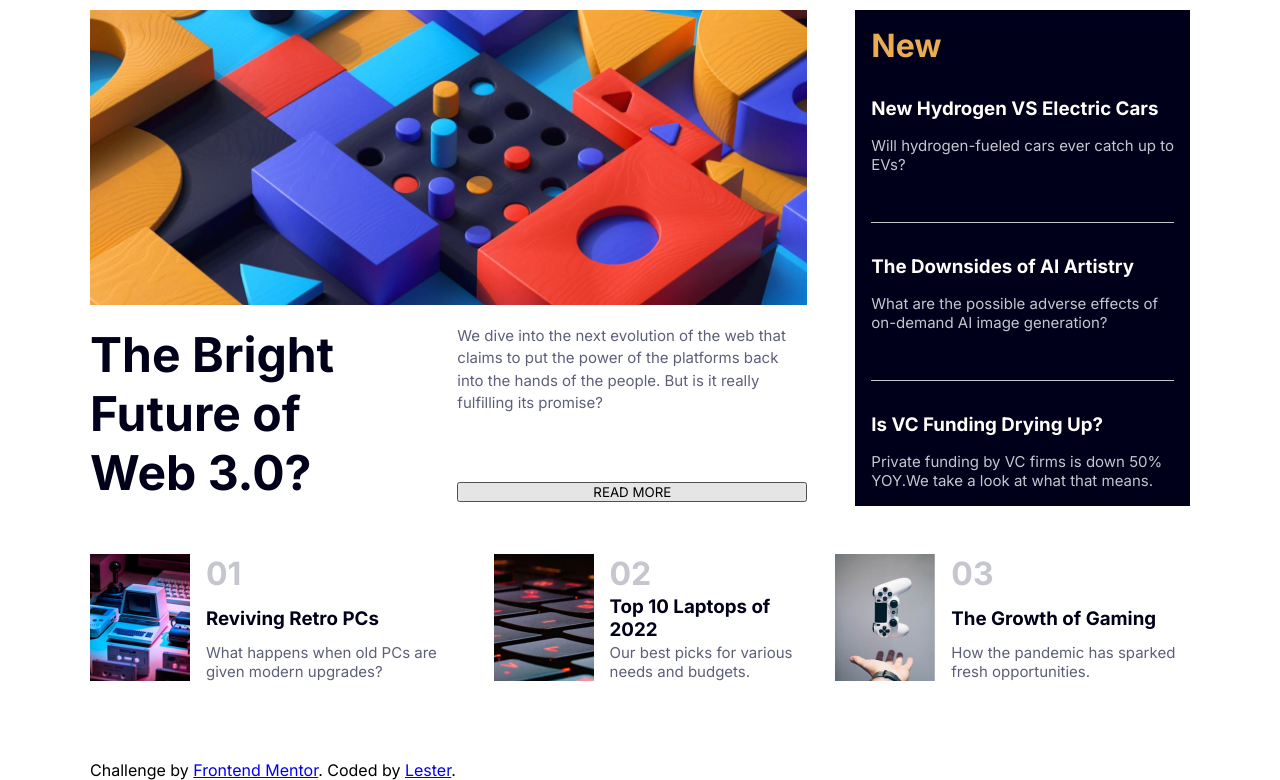
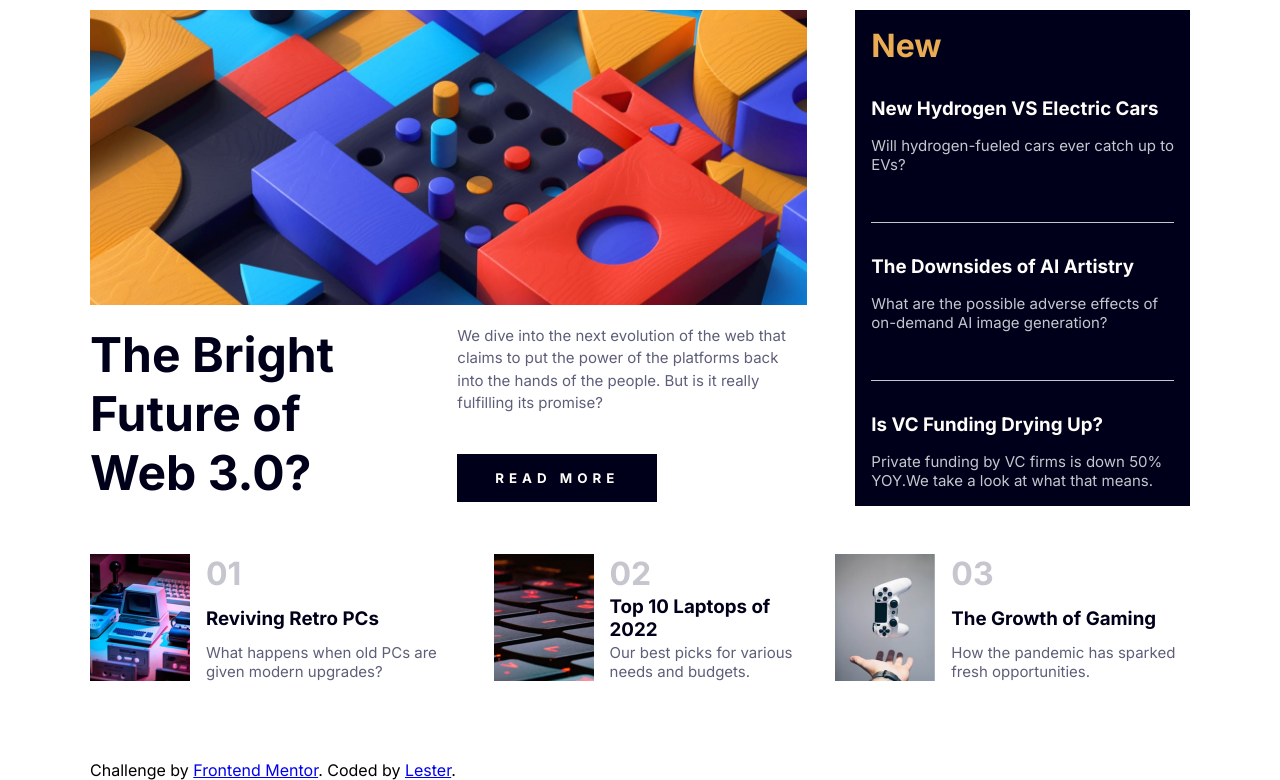
Before and after one commit to lestersinjacreater/newslandingpage, a plain HTML site: page index.html in a window 1280 px wide. In both pictures the pointer is over the button "READ MORE". Shown: the part 94-874 px from the top of the page. Drawn offline with Linux system fonts and the light colour scheme.

Commit message:
fourth commit

```diff
--- a/style.css
+++ b/style.css
@@ -83,7 +83,7 @@ nav{
     flex-direction: column;
     justify-content: space-between;
 }
-.blog-read button{
+.read button{
     background-color: var(--Soft-red);
     border: none;
     color: var(--Off-white);
@@ -94,7 +94,7 @@ nav{
     letter-spacing: 5px;
     font-weight: 700;
 }
-.blog-read button:hover{
+.read button:hover{
     background-color: var(--Very-dark-blue);
 }
 .new{
```
